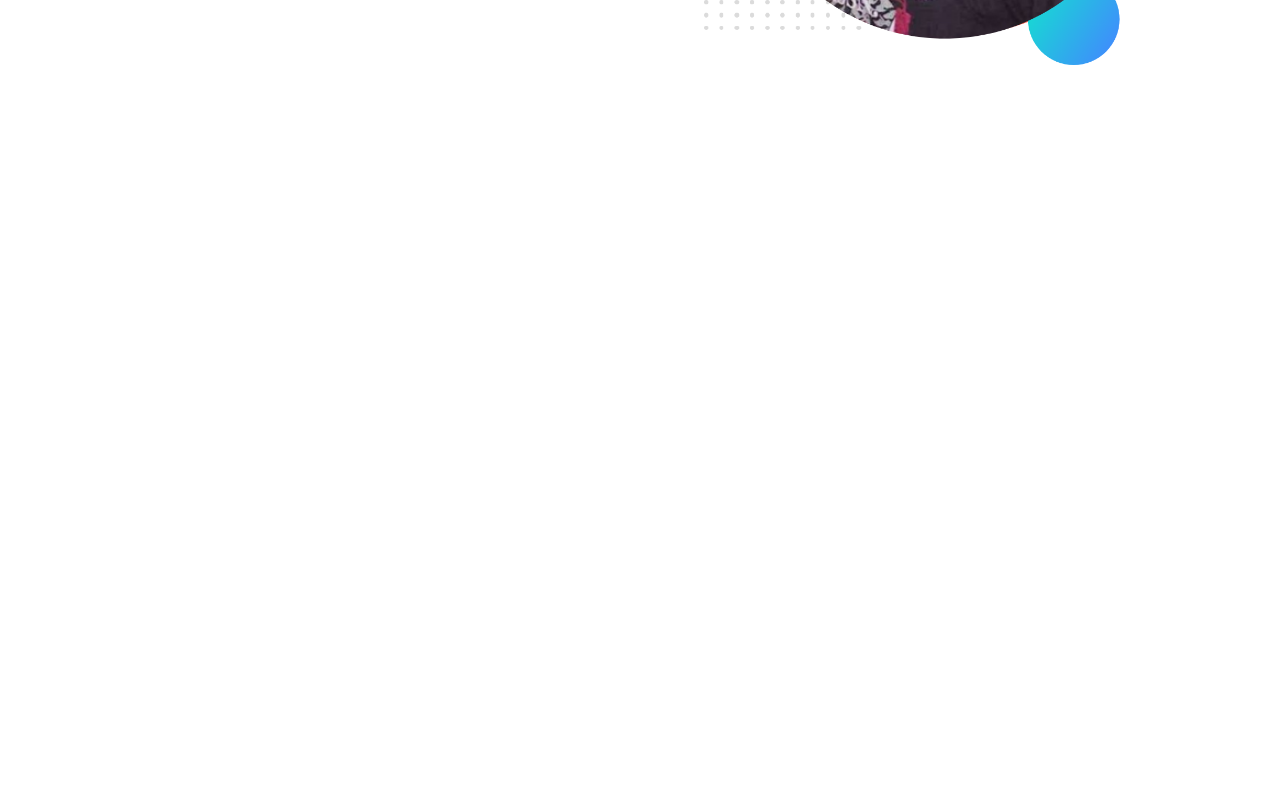
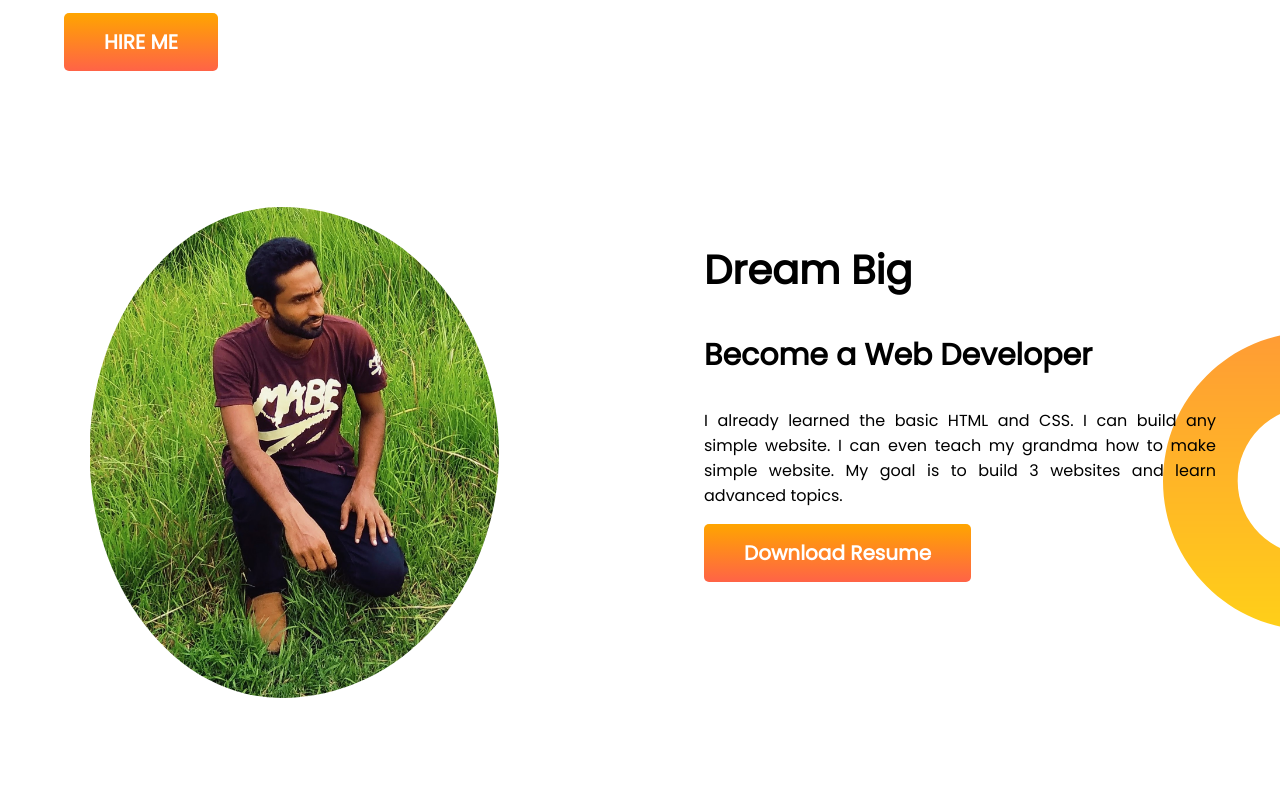
Before and after one commit to Hasanuzzaman92/portfolio, a plain HTML site: page index.html in a window 1280 px wide. Shown: the part 492-1297 px from the top of the page. Before the commit the page ends 800 px from the top, so only its background shows below. Drawn offline with Linux system fonts and the light colour scheme.

Commit message:
dream section added

```diff
--- a/index.html
+++ b/index.html
@@ -32,5 +32,18 @@
 
     </section>
 
+
+    <section class="dream-section">
+        <div class="half-width">
+            <img class="big-dream-img" src="images/methu (5).jpg" alt="photo">
+        </div>
+        <div class="half-width">
+            <h1>Dream Big</h1>
+            <h2>Become a Web Developer</h2>
+            <p>I already learned the basic HTML and CSS. I can build any simple website. I can even teach my grandma how to make simple website. My goal is to build 3 websites and learn advanced topics.</p>
+            <a class="link-button" href="https://drive.google.com/file/d/1bE5KSjn90isa9OcSwIh2faVjFVy7EhZO/view?usp=sharing" target="_blank"> Download Resume</a>
+        </div>
+    </section>
+
 </body>
 </html>
--- a/style.css
+++ b/style.css
@@ -4,9 +4,12 @@ body{
 }
 
 h1{
-    font-family: 50px;
+    font-size: 40px;
 }
 
+h2{
+    font-size: 30px;
+}
 .orange-color{
     color: orange;
 }
@@ -17,7 +20,7 @@ section{
 
 .half-width{
     width: 50%;
-    padding-left: 5%;
+    padding: 0 5%;
 }
 
 .half-width p{
@@ -42,5 +45,18 @@ section{
 .top-banner{
     background-image: url(images/top-banner.png);
     background-repeat: no-repeat;
-    padding: 100px 0;
+    padding: 50px 0 100px;
 }
+
+.dream-section{
+    padding: 50px 0 100px;
+    background-image: url(images/dream-bg.png);
+    background-repeat: no-repeat;
+    background-position: right;
+}
+
+
+.big-dream-img{
+    border-radius: 50%;
+    padding-left: 5%;
+}
```
Also changed, not shown: images/hasanuzzaman-2.png (added), images/methu (4).jpg (deleted), images/methu (5).jpg (added).
